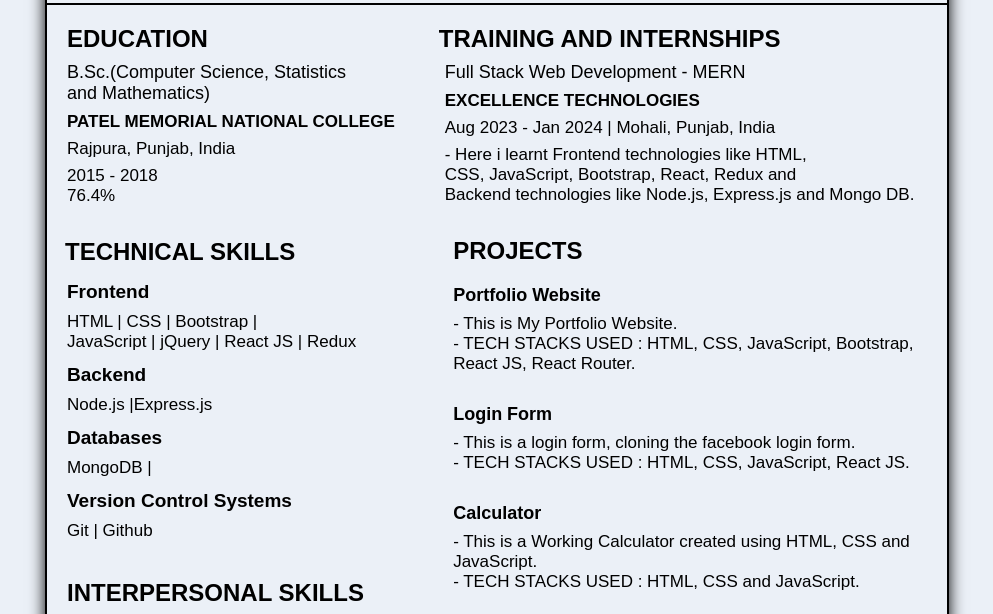
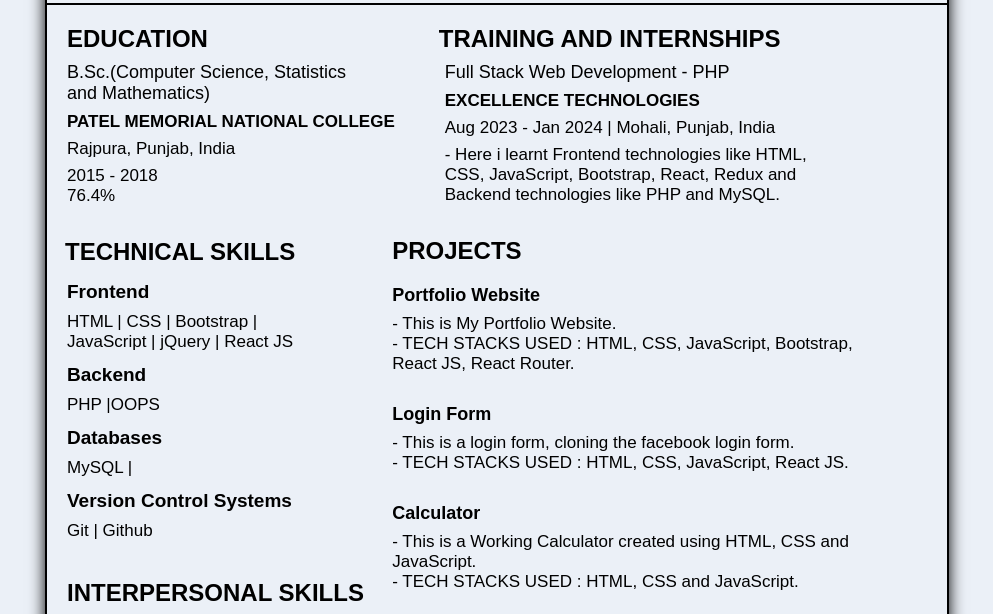
Before and after one commit to Sarankumar96/Resume, a plain HTML site: page index.html in a window 1280 px wide. Shown: the part 142-756 px from the top of the page, without its empty margins (143-1136 px from the left). Drawn offline with Linux system fonts and the light colour scheme.

Commit message:
Update index.html

```diff
--- a/index.html
+++ b/index.html
@@ -86,7 +86,7 @@
                         font-family: sans-serif;'>TRAINING AND INTERNSHIPS</h2>
                         <div>
                             <p style='font-size: 18px; margin-left: 50px;  font-family: sans-serif;margin-top: -10px;'>
-                                Full Stack Web Development - MERN</p>
+                                Full Stack Web Development - PHP</p>
                             <p
                                 style='font-weight:600;font-size: 17px; margin-left: 50px;  font-family: sans-serif;margin-top: -10px;'>
                                 EXCELLENCE TECHNOLOGIES</p>
@@ -95,7 +95,7 @@
                             <p style='font-size: 17px; margin-left: 50px;  font-family: sans-serif;margin-top: -10px;'>
                                 -
                                 Here i learnt Frontend technologies like HTML,<br> CSS, JavaScript, Bootstrap, React,
-                                Redux and <br> Backend technologies like Node.js, Express.js and Mongo DB.<br>
+                                Redux and <br> Backend technologies like PHP and MySQL.<br>
 
 
                             </p>
@@ -116,22 +116,22 @@
                                 Frontend</h3>
                             <p style='font-size: 17px; margin-left: 20px;  font-family: sans-serif;margin-top: -10px;'>
                                 HTML | CSS | Bootstrap |<br> JavaScript |
-                                jQuery | React JS | Redux </p>
+                                jQuery | React JS </p>
                         </div>
                         <div>
                             <h3 style='font-size: 19px; margin-left: 20px;  font-family: sans-serif; margin-top: -5px;'>
                                 Backend</h3>
                             <p style='font-size: 17px; margin-left: 20px;  font-family: sans-serif;margin-top: -10px;'>
-                                Node.js
+                                PHP
 
-                                |Express.js
+                                |OOPS
                             </p>
                         </div>
                         <div>
                             <h3 style='font-size: 19px; margin-left: 20px;  font-family: sans-serif; margin-top: -5px;'>
                                 Databases</h3>
                             <p style='font-size: 17px; margin-left: 20px;  font-family: sans-serif;margin-top: -10px;'>
-                                MongoDB |</p>
+                                MySQL |</p>
                         </div>
                         <div>
                             <h3 style='font-size: 19px; margin-left: 20px;  font-family: sans-serif; margin-top: -5px;'>
```
